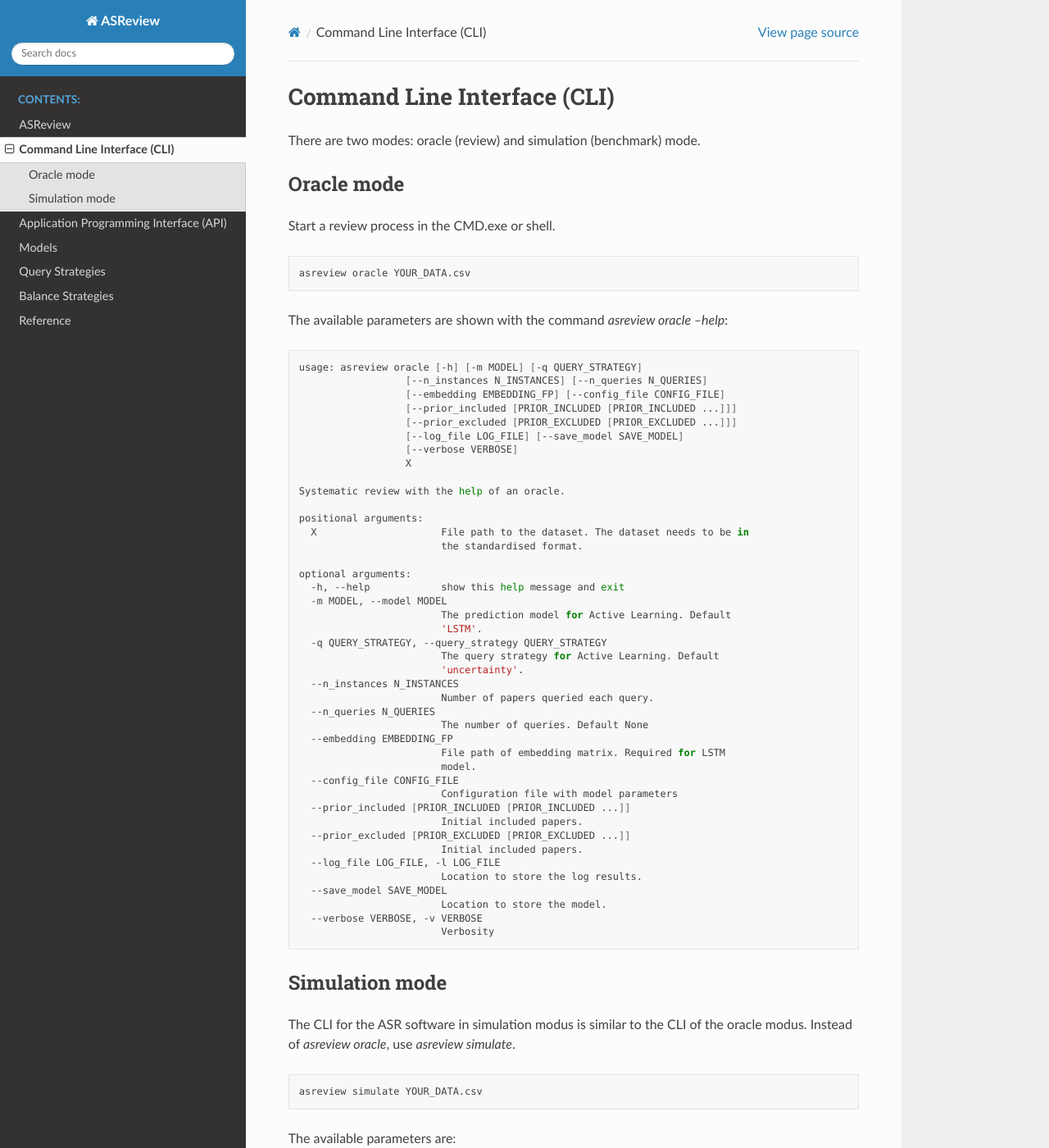
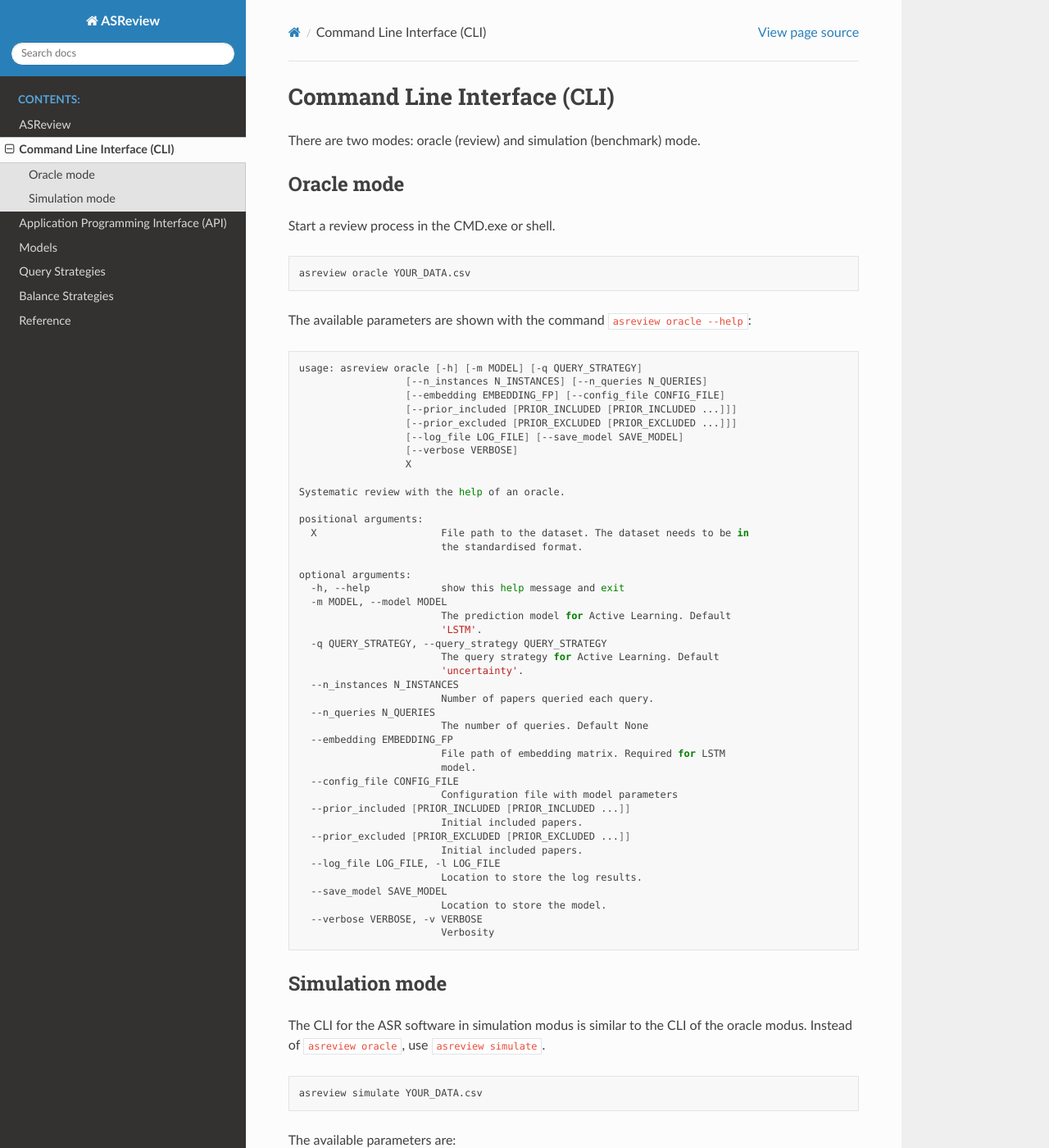
Before and after one commit to asreview/asreview, a Sphinx documentation site: the page built from docs/source/cli.rst, in a window 1280 px wide and 1400 px high. Shown: the whole window at 82% size. Built offline with Sphinx 7.4.7 and the Read the Docs theme 2.0.0, drawn with Linux system fonts in a browser that asks for light colours.

Commit message:
Fix quotes in documentation

```diff
--- a/docs/source/cli.rst
+++ b/docs/source/cli.rst
@@ -15,7 +15,7 @@
 	asreview oracle YOUR_DATA.csv
 
 
-The available parameters are shown with the command `asreview oracle --help`:
+The available parameters are shown with the command ``asreview oracle --help``:
 
 .. code-block:: bash
 
@@ -66,7 +66,7 @@
 ---------------
 
 The CLI for the ASR software in simulation modus is similar to the CLI of the
-oracle modus. Instead of `asreview oracle`, use `asreview simulate`.
+oracle modus. Instead of ``asreview oracle``, use ``asreview simulate``.
 
 .. code-block:: bash
 
```
